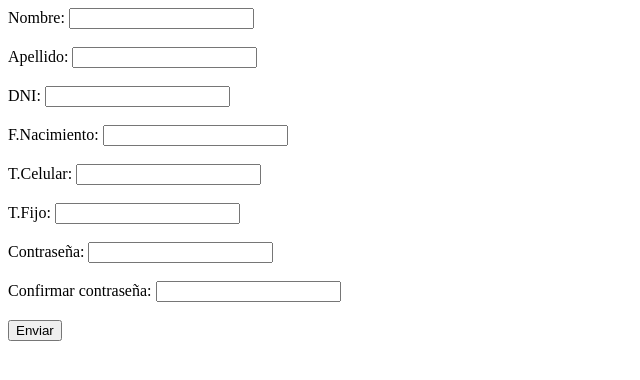
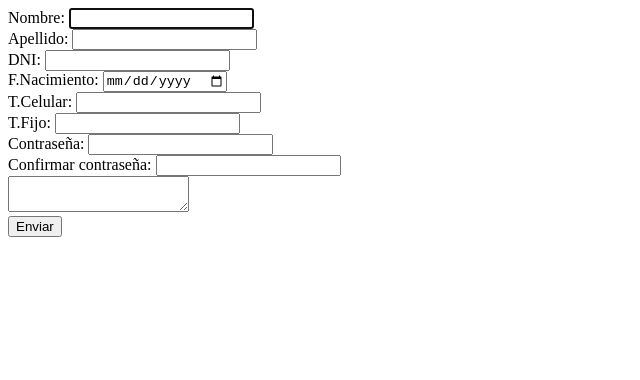
Before and after one commit to RuthMeryCardenas/Leccion26-EJG-RegEx, a plain HTML site: page index.html in a window 1280 px wide. Shown: the whole page, without its empty margins (0-640 px from the left). Drawn offline with Linux system fonts and the light colour scheme.

Commit message:
index-validaciones 3

```diff
--- a/index.html
+++ b/index.html
@@ -10,39 +10,34 @@
   <div id="main-container" class="main-container">
     <form id="form-1" class="">
       <label for="name">Nombre:</label>
-      <input id="name" type="text" required pattern="[A-Z][a-z]+" title="La primera letra debe ser mayúscula">
-      <br>
+      <input id="name" class="data" type="text" required pattern="[A-Z][a-z]+" title="La primera letra debe ser mayúscula" autofocus="">
       <br>
       <label for="lastName">Apellido:</label>
-      <input id="lastName" type="text" required pattern="[A-Z][a-z]+" title="La primera letra debe ser mayúscula">
-      <br>
+      <input id="lastName" class="data" type="text" required pattern="[A-Z][a-z]+" title="La primera letra debe ser mayúscula">
       <br>
       <label for="dni">DNI:</label>
-      <input id="dni" type="text" required pattern="[0-9]{8}" title="Debe tener 8 dígitos">
-      <br>
+      <input id="dni" class="data" type="text" required pattern="[0-9]{8}" title="Debe tener 8 dígitos">
       <br>
       <label for="birthDate">F.Nacimiento:</label>
-      <input id="birthDate" type="text" required>
-      <br>
+      <input id="birthDate" class="data" type="date" required>
       <br>
       <label for="mobile-phone">T.Celular:</label>
-      <input id="mobile-phone" type="text" required pattern="9[0-9]{8}" title="Debe empezar con 9 y tener 9 dígitos">
-      <br>
+      <input id="mobile-phone" class="data" type="text" required pattern="9[0-9]{8}" title="Debe empezar con 9 y tener 9 dígitos">
       <br>
       <label for="home-phone">T.Fijo:</label>
-      <input id="home-phone" type="text" required pattern="[0-9]{7}" title="7 dígitos">
-      <br>
+      <input id="home-phone" class="data" type="text" required pattern="[0-9]{7}" title="Debe tener 7 dígitos">
       <br>
       <label for="password">Contraseña:</label>
-      <input id="password" type="password" required>
-      <br>
+      <input id="password" class="data" type="password" required title="Debe tener mínimo 6 y máximo 30 caracteres">
       <br>
       <label for="confirm-password">Confirmar contraseña:</label>
-      <input id="confirm-password" type="password" required>
+      <input id="confirm-password" class="data" type="password" required title="Debe tener mínimo 6 y máximo 30 caracteres">
       <br>
+      <textarea id="comments" class="data" type="text" required></textarea>
       <br>
-      <button type="submit" name="button">Enviar</button>
+      <button type="submit" id="button-submit">Enviar</button>
     </form>
   </div>
+  <script type="text/javascript" src="assets/js/app.js"></script>
 </body>
 </html>
```
